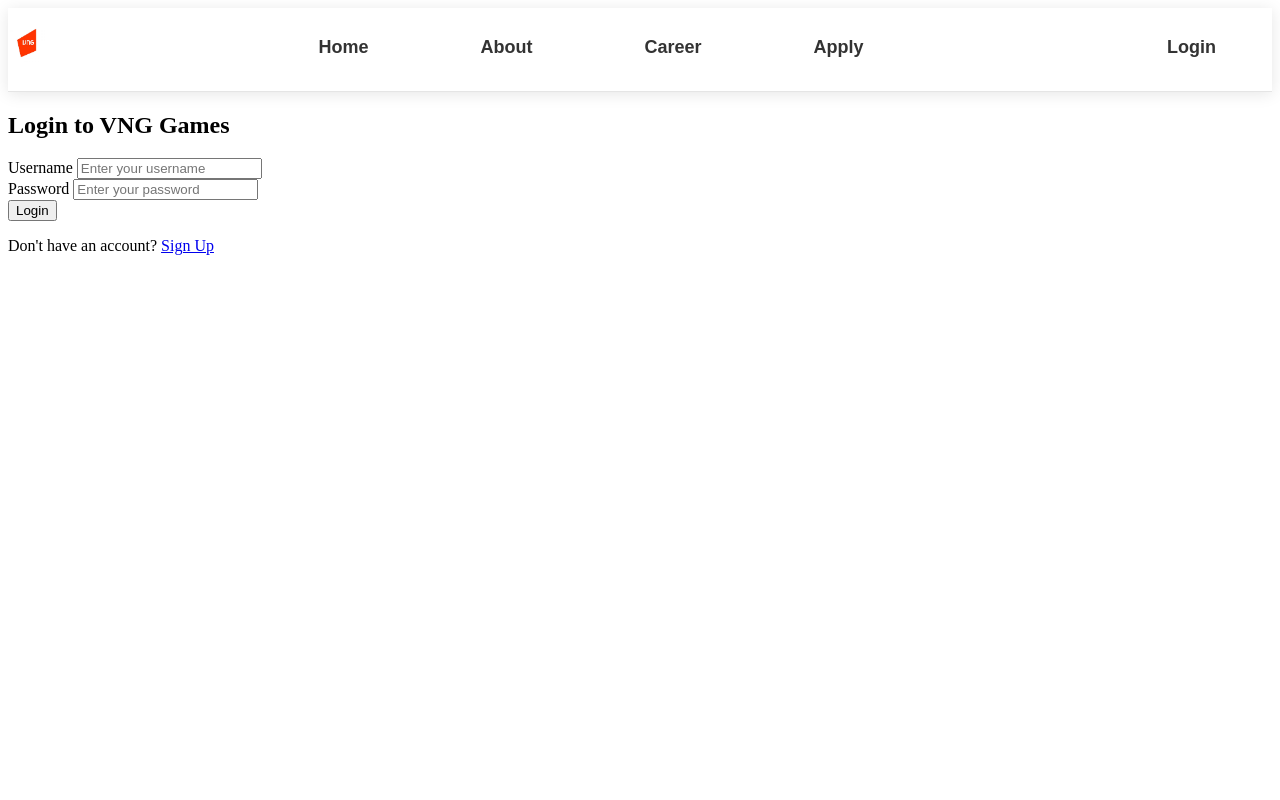
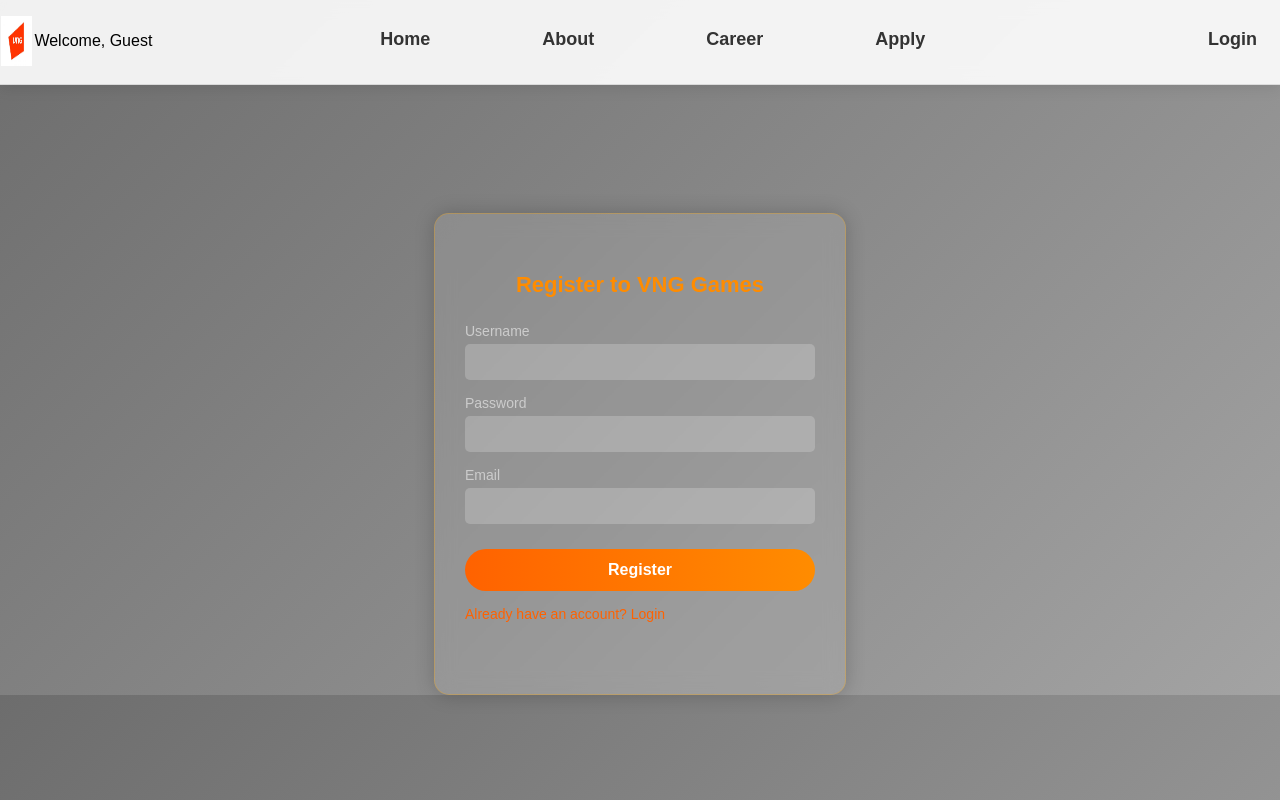
Before and after one commit to NguyenMinh-Nhat/GroupProject-Part2, a PHP site: page /phpenhancement1.php in a window 1280 px wide. Run offline with PHP 8.4, Linux system fonts and the light colour scheme; data that the repository does not hold is empty.

Commit message:
add some extra web

```diff
--- a/menu.inc
+++ b/menu.inc
@@ -1,6 +1,34 @@
+<?php
+    require_once('settings.php');
+    require_once('process_login.php');
+
+
+        // Check for logout request
+        if(isset($_GET['logout'])) {
+            // Unset all session variables
+            $_SESSION = array();
+
+            // Destroy the session
+            session_destroy();
+
+            // Redirect
+            header("Location: index.php");
+            exit();
+        }
+?>
+
+
 <nav>
     <div id="logo_text">
             <img src = "styles/images/vng.jpg" class = "vngimage" alt = "VNG Games Logo"/>
+            <?php
+                // Check if username exists in session
+                if(isset($_SESSION['username']) && !empty($_SESSION['username'])) {
+                    echo "<p>Welcome " . htmlspecialchars($_SESSION['username']) ."</p>";
+                } else {
+                    echo "<p>Welcome, Guest</p>";
+                }
+            ?>
     </div>
     <div class = "menu_container">
         <ul>
@@ -11,9 +39,18 @@
         </ul>
     </div>
     <div class = "login_container">
-        <ul>
-            <li><a href="phpenhancement.php">Login</a></li>
-        </ul>
+        <nav class = "login_welcome">
+            <ul>
+                    <?php
+                    // Check if username exists in session
+                    if(isset($_SESSION['username']) && !empty($_SESSION['username'])) {
+                        echo "<li><a href='?logout=1'>Logout</a></li>";
+                    } else {
+                        echo "<li><a href='phpenhancement.php'>Login</a></li>";
+                    }
+                    ?>
+            </ul>
+        </nav>
     </div>
 
 </nav>
--- a/phpenhancement1.php
+++ b/phpenhancement1.php
@@ -1,34 +1,57 @@
-<!-- login.php -->
+<?php
+session_start();
+include "settings.php";
+$conn = @mysqli_connect("$host", "$user", "$pwd", "$sql_db");
+
+if ($_SERVER["REQUEST_METHOD"] == "POST") {
+    $username = mysqli_real_escape_string($conn, $_POST['username']);
+    $password = password_hash($_POST['password'], PASSWORD_DEFAULT); // Corrected password hashing
+    $email = mysqli_real_escape_string($conn, $_POST['email']);
+
+    // Check if username or email exists
+    $check_query = "SELECT * FROM users WHERE username='$username' OR email='$email'";
+    $result = mysqli_query($conn, $check_query);
+
+    if (mysqli_num_rows($result) > 0) {
+        $error = "Username or email already exists";
+    } else {
+        $sql = "INSERT INTO users (username, password, email) VALUES ('$username', '$password', '$email')";
+
+        if (mysqli_query($conn, $sql)) {
+            $_SESSION['username'] = $username;
+            header("Location: index.php");
+            exit();
+        } else {
+            $error = "Registration failed: " . mysqli_error($conn);
+        }
+    }
+}
+?>
+
 <!DOCTYPE html>
 <html lang="en">
 <head>
     <meta charset="UTF-8">
     <meta name="viewport" content="width=device-width, initial-scale=1.0">
-    <title>Login - VNG Games</title>
-    <link rel="stylesheet" href="styles/login.css">
+    <title>Register - VNG Games</title>
+    <link rel="stylesheet" href="styles/register.css">
     <link rel="stylesheet" href="styles/menu.css">
 </head>
 <body>
-    <!-- Include the navigation -->
     <?php include 'menu.inc'; ?>
-
-    <!-- Login Section -->
-    <div class="login-container">
-        <div class="login-form">
-            <h2>Login to VNG Games</h2>
-            <form action="process_login.php" method="POST">
-                <div class="input-group">
-                    <label for="username">Username</label>
-                    <input type="text" id="username" name="username" placeholder="Enter your username" required>
-                </div>
-                <div class="input-group">
-                    <label for="password">Password</label>
-                    <input type="password" id="password" name="password" placeholder="Enter your password" required>
-                </div>
-                <button type="submit" class="login-btn">Login</button>
-                <p class="signup-link">Don't have an account? <a href="signup.php">Sign Up</a></p>
-            </form>
-        </div>
+    <div class="login-card">
+        <h2>Register to VNG Games</h2>
+        <?php if (isset($error)) echo "<p class='error'>$error</p>"; ?>
+        <form method="POST" action="">
+            <label>Username</label>
+            <input type="text" name="username" required><br>
+            <label>Password</label>
+            <input type="password" name="password" required><br>
+            <label>Email</label>
+            <input type="email" name="email" required><br>
+            <input type="submit" value="Register"><br>
+            <a href="phpenhancement.php">Already have an account? Login</a>
+        </form>
     </div>
 </body>
 </html>
--- a/styles/menu.css
+++ b/styles/menu.css
@@ -14,15 +14,26 @@ nav {
     margin:0 auto;
 }
 .vngimage {
-    width: 60%; /* Adjust the width as needed */
+    width: 20%; /* Adjust the width as needed */
     height: auto; /* Maintain aspect ratio */
 
 }
-
+.login_container {
+    width: 10%;
+}
 #logo_text {
-    width:5%;
+    width:12%;
+    height:5%;
+    display:flex;
+    justify-content: space-around;
+    text-align: center;
 }
 
+.login_welcome {
+    width:0%;
+    padding: 0;
+    margin:0;
+}
 nav ul {
     list-style: none;
     margin: 0;
--- /dev/null
+++ b/styles/register.css
@@ -0,0 +1,132 @@
+/* styles.css */
+body {
+    margin:0;
+    padding:0;
+    background: linear-gradient(135deg, #6d6d6d, #a3a3a3); /* Gradient background matching the image */
+    font-family: 'Arial', sans-serif;
+}
+
+.login-card {
+    background: rgba(255, 255, 255, 0.1); /* Semi-transparent white */
+    backdrop-filter: blur(10px); /* Glass effect */
+    border-radius: 15px;
+    padding: 40px 30px;
+    box-shadow: 0 0 20px rgba(0, 0, 0, 0.2);
+    height: 400px;
+    width: 350px; /* Adjusted to match the image width */
+    border: 1px solid rgba(255, 165, 0, 0.3); /* Orange border to match the theme */
+    animation: fadeIn 1s ease-out forwards; /* Fade-in animation */
+    opacity: 0;
+    place-self: center;
+    margin-top: 10%;
+}
+
+@keyframes fadeIn {
+    0% {
+        opacity: 0;
+        transform: translateY(20px);
+    }
+    100% {
+        opacity: 1;
+        transform: translateY(0);
+    }
+}
+
+
+.login-card h2 {
+    color: #ff8c00;
+    margin-bottom: 25px;
+    font-size: 22px; /* Slightly smaller to match the image */
+    font-weight: bold;
+    border-radius: 4px;
+    text-align: center;
+}
+
+.login-card label {
+    display: block;
+    text-align: left;
+    color: #ccc;
+    margin-bottom: 5px;
+    font-size: 14px;
+    font-weight: normal;
+}
+
+.login-card input[type="text"],
+.login-card input[type="password"],
+.login-card input[type="email"] {
+    width: 100%;
+    padding: 10px;
+    margin-bottom: 15px;
+    border: none;
+    border-radius: 5px;
+    background: rgba(255, 255, 255, 0.2);
+    color: #fff;
+    outline: none;
+    box-sizing: border-box;
+    font-size: 14px;
+    transition: all 0.3s ease;
+}
+
+.login-card input[type="text"]::placeholder,
+.login-card input[type="password"]::placeholder,
+.login-card input[type="email"]::placeholder {
+    color: #bbb; /* Placeholder color to match the image */
+}
+
+.login-card input[type="text"]:focus,
+.login-card input[type="password"]:focus,
+.login-card input[type="email"]:focus {
+    background: rgba(255, 255, 255, 0.3);
+    transform: scale(1.02);
+    box-shadow: 0 0 5px rgba(255, 98, 0, 0.5);
+}
+
+.login-card input[type="submit"] {
+    width: 100%;
+    padding: 12px;
+    border: none;
+    border-radius: 25px;
+    background: linear-gradient(90deg, #ff6200, #ff8c00); /* Exact orange gradient from the image */
+    color: #fff;
+    font-size: 16px;
+    font-weight: bold;
+    cursor: pointer;
+    transition: all 0.3s ease;
+    margin-top: 10px;
+}
+
+.login-card input[type="submit"]:hover {
+    transform: scale(1.05);
+    box-shadow: 0 0 10px rgba(255, 98, 0, 0.7);
+    opacity: 0.9;
+}
+
+.login-card a {
+    display: block;
+    margin-top: 15px;
+    color: #ff6200;
+    text-decoration: none;
+    font-size: 14px;
+    transition: color 0.3s ease;
+}
+
+.login-card a:hover {
+    color: #ff8c00;
+    text-decoration: underline;
+}
+
+.error {
+    color: red;
+    margin-bottom: 15px;
+    font-size: 14px;
+    animation: fadeInError 0.5s ease-out forwards;
+}
+
+@keyframes fadeInError {
+    0% {
+        opacity: 0;
+    }
+    100% {
+        opacity: 1;
+    }
+}
```
Also changed, not shown: phpenhancement.php (+8 -1 lines), process_login.php (added, +39 -0 lines), styles/process_login.php (deleted).
